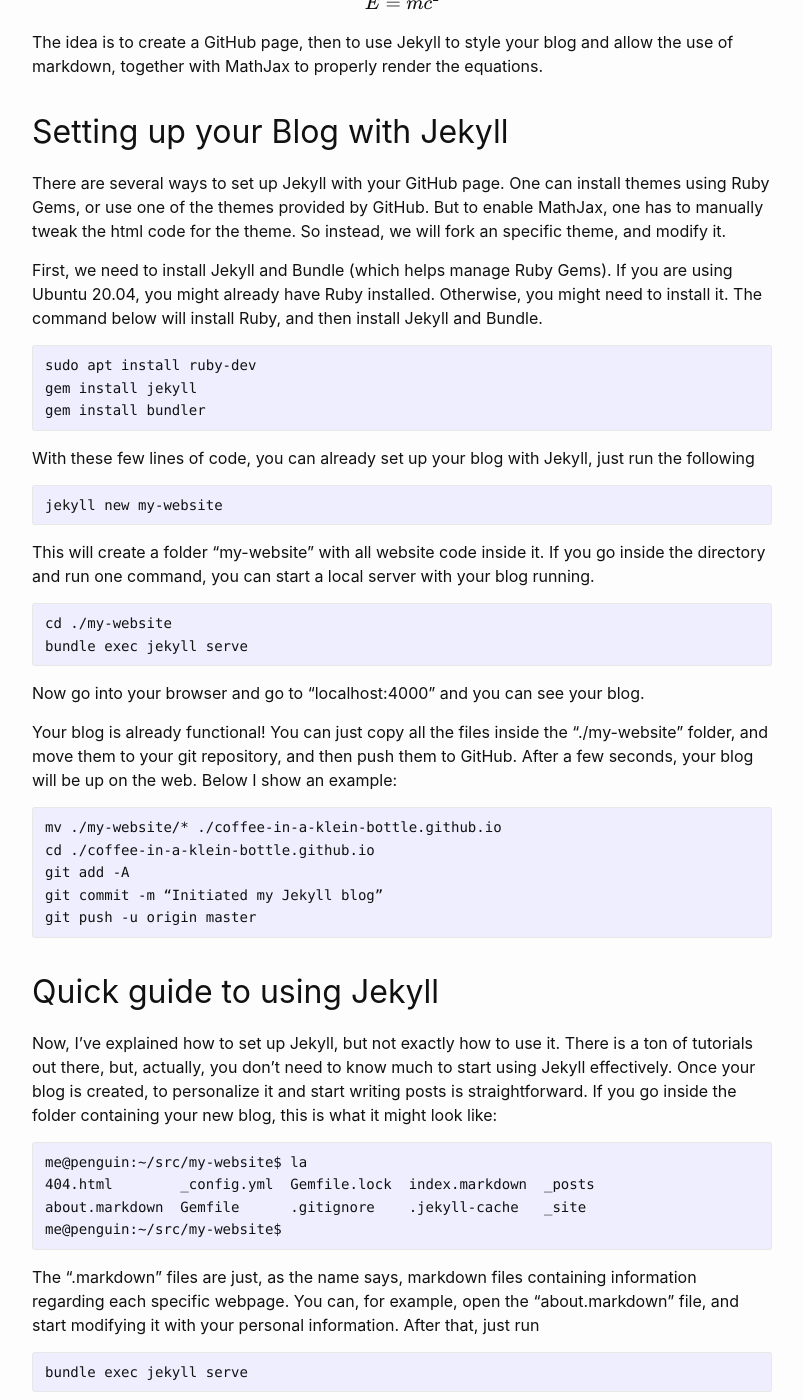
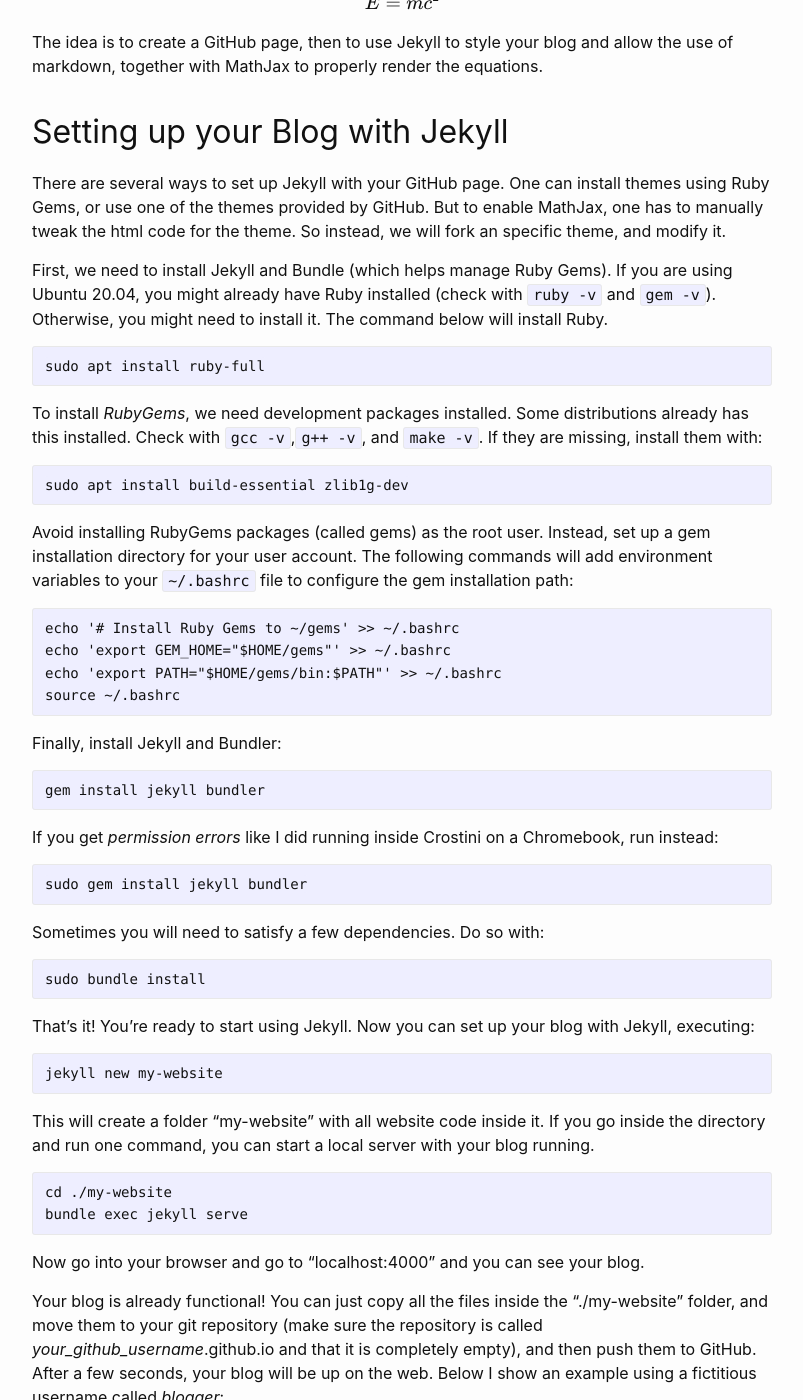
Before and after one commit to ekbann/ekbann.github.io, a Jekyll site: the page built from _posts/2024-01-18-github-jekyll-mathjax.md, in a window 1280 px wide and 1400 px high, scrolled down 1341 px. Shown: the whole window, without its empty margins (238-1041 px from the left). Built offline with Jekyll 4.4.1, drawn with Linux system fonts in a browser that asks for light colours; some of the changed text lies outside the part shown.

Commit message:
Fixing a few posts

````diff
--- a/_posts/2024-01-18-github-jekyll-mathjax.md
+++ b/_posts/2024-01-18-github-jekyll-mathjax.md
@@ -34,15 +34,46 @@ The idea is to create a GitHub page, then to use Jekyll to style your blog and a
 
 There are several ways to set up Jekyll with your GitHub page. One can install themes using Ruby Gems, or use one of the themes provided by GitHub. But to enable MathJax, one has to manually tweak the html code for the theme. So instead, we will fork an specific theme, and modify it.
 
-First, we need to install Jekyll and Bundle (which helps manage Ruby Gems). If you are using Ubuntu 20.04, you might already have Ruby installed. Otherwise, you might need to install it. The command below will install Ruby, and then install Jekyll and Bundle.
+First, we need to install Jekyll and Bundle (which helps manage Ruby Gems). If you are using Ubuntu 20.04, you might already have Ruby installed (check with `ruby -v` and `gem -v`). Otherwise, you might need to install it. The command below will install Ruby.
 
 ```
-sudo apt install ruby-dev
-gem install jekyll
-gem install bundler
+sudo apt install ruby-full
 ```
 
-With these few lines of code, you can already set up your blog with Jekyll, just run the following
+To install *RubyGems*, we need development packages installed. Some distributions already has this installed. Check with `gcc -v`,`g++ -v`, and `make -v`. If they are missing, install them with:
+
+```
+sudo apt install build-essential zlib1g-dev
+```
+
+Avoid installing RubyGems packages (called gems) as the root user. Instead, set up a gem installation directory for your user account. The following commands will add environment variables to your `~/.bashrc` file to configure the gem installation path:
+
+```
+echo '# Install Ruby Gems to ~/gems' >> ~/.bashrc
+echo 'export GEM_HOME="$HOME/gems"' >> ~/.bashrc
+echo 'export PATH="$HOME/gems/bin:$PATH"' >> ~/.bashrc
+source ~/.bashrc
+```
+
+Finally, install Jekyll and Bundler:
+
+```
+gem install jekyll bundler
+```
+
+If you get *permission errors* like I did running inside Crostini on a Chromebook, run instead:
+
+```
+sudo gem install jekyll bundler
+```
+
+Sometimes you will need to satisfy a few dependencies. Do so with:
+
+```
+sudo bundle install
+```
+
+That’s it! You’re ready to start using Jekyll. Now you can set up your blog with Jekyll, executing:
 
 ```
 jekyll new my-website
@@ -57,14 +88,15 @@ bundle exec jekyll serve
 
 Now go into your browser and go to “localhost:4000” and you can see your blog.
 
-Your blog is already functional! You can just copy all the files inside the “./my-website” folder, and move them to your git repository, and then push them to GitHub. After a few seconds, your blog will be up on the web. Below I show an example:
+Your blog is already functional! You can just copy all the files inside the “./my-website” folder, and move them to your git repository (make sure the repository is called *your_github_username*.github.io and that it is completely empty), and then push them to GitHub. After a few seconds, your blog will be up on the web. Below I show an example using a fictitious username called *blogger*:
 
 ```
-mv ./my-website/* ./coffee-in-a-klein-bottle.github.io
-cd ./coffee-in-a-klein-bottle.github.io
-git add -A
+git clone https://github.com/blogger/blogger.github.io
+mv ./my-website/* ./blogger.github.io
+cd ./blogger.github.io
+git add .
 git commit -m “Initiated my Jekyll blog”
-git push -u origin master
+git push
 ```
 
 ## Quick guide to using Jekyll
@@ -101,7 +133,7 @@ First, let’s go to the “minima” theme GitHub repository, and then download
 ```
 cd ~/
 git clone https://github.com/jekyll/minima.git
-cd ./coffee-in-a-klein-bottle.github.io
+cd ./blogger.github.io
 rm ./*
 mv ~/minima/* ./
 bundle exec jekyll serve
@@ -109,7 +141,7 @@ bundle exec jekyll serve
 
 Go to the “localhost:4000” and see if your site is working properly. If it is, then stop the server, and let’s modify the theme to enable MathJax.
 
-Open the “_layout/default.html” file and add the CDN for MathJax. In other words, open “_layout/default.html” and paste this two lines in the end of the file:
+Open the “_layout/default.html” file (sometimes it is `_layout/base.html` for the latest *minima* theme) and add the CDN for MathJax. In other words, open “_layout/default.html” and paste this two lines in the end of the file:
 
 ```
 <script type="text/javascript" id="MathJax-script" async src="https://cdn.jsdelivr.net/npm/mathjax@3/es5/tex-mml-chtml.js"></script>
````
Also changed, not shown: _posts/2024-01-14-sparcstation.md (added, +19 -0 lines), _posts/2024-01-15-mathjax.md (deleted, +0 -20 lines), _posts/README.md (deleted, +0 -49 lines).
